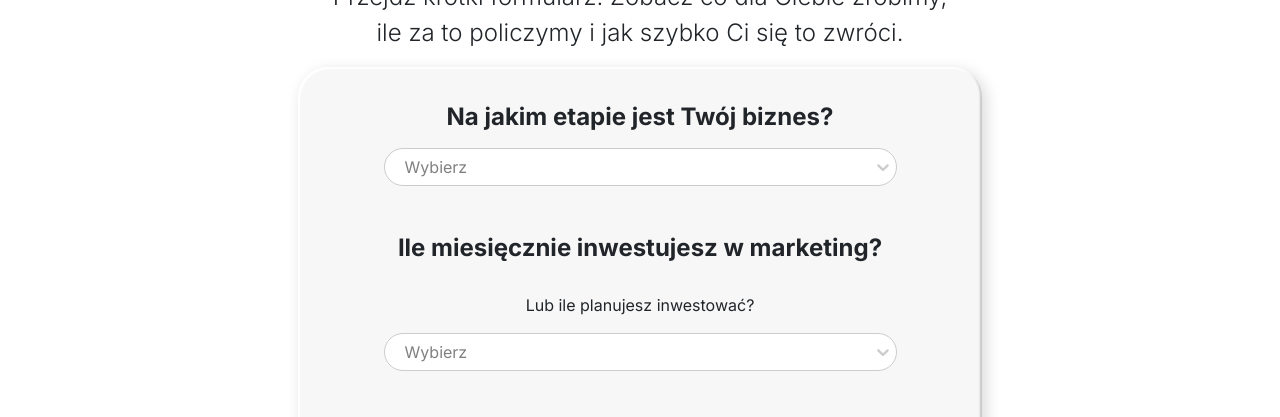
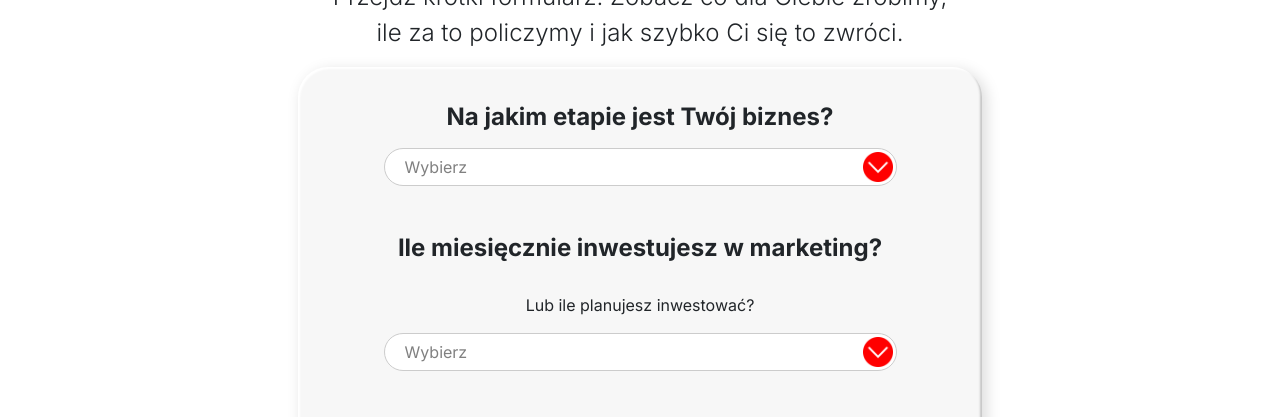
Before and after one commit to marketersi/marketersi.pl, a Next.js app: page /konsultacje in a window 1280 px wide. Both pictures are taken after a click on the button "Rozpocznij kalkulację". Shown: the part 421-838 px from the top of the page. Built offline with nearby package versions, Linux system fonts and the light colour scheme.

Commit message:
feat(consulting): cardtwo, component 2 select

```diff
--- a/src/components/organisms/cennik/CardTwo.tsx
+++ b/src/components/organisms/cennik/CardTwo.tsx
@@ -8,6 +8,9 @@ import Modal from "react-modal";
 
 const CardTwo = () => {
   const [currentComponent, setCurrentComponent] = useState(0);
+
+  const [selectedOption, setSelectedOption] = useState(null);
+  const [selectedOption2, setSelectedOption2] = useState(null);
 
   const options1 = [
     { value: "Chcę podnieść ceny", label: "Chcę podnieść ceny" },
@@ -56,6 +59,13 @@ const CardTwo = () => {
     );
   };
 
+  const handleSelectChange = (selectedOption) => {
+    setSelectedOption(selectedOption);
+  };
+  const handleSelectChange2 = (selectedOption) => {
+    setSelectedOption2(selectedOption);
+  };
+
   return (
     <>
       {currentComponent === 0 && (
@@ -69,6 +79,7 @@ const CardTwo = () => {
               placeholder="Wybierz"
               isSearchable={false}
               components={{ DropdownIndicator }}
+              onChange={handleSelectChange}
               styles={{
                 clearIndicator: (baseStyles, state) => ({
                   ...baseStyles,
@@ -83,6 +94,10 @@ const CardTwo = () => {
                   paddingLeft: "10px",
                   borderRadius: "20px",
                   paddingBlock: "3px",
+                  backgroundColor: selectedOption
+                    ? "#effeeb"
+                    : baseStyles.backgroundColor,
+                  outline: selectedOption ? "2px solid #effeeb" : "none",
                 }),
                 dropdownIndicator: (provided, state) => ({
                   ...provided,
@@ -100,6 +115,7 @@ const CardTwo = () => {
               placeholder="Wybierz"
               isSearchable={false}
               components={{ DropdownIndicator }}
+              onChange={handleSelectChange2}
               styles={{
                 clearIndicator: (baseStyles, state) => ({
                   ...baseStyles,
@@ -114,6 +130,10 @@ const CardTwo = () => {
                   paddingLeft: "10px",
                   borderRadius: "20px",
                   paddingBlock: "3px",
+                  backgroundColor: selectedOption2
+                    ? "#effeeb"
+                    : baseStyles.backgroundColor,
+                  outline: selectedOption2 ? "2px solid #effeeb" : "none",
                 }),
                 dropdownIndicator: (provided, state) => ({
                   ...provided,
@@ -148,18 +168,78 @@ const CardTwo = () => {
 export default CardTwo;
 
 // nested components/cards
+const ComponentOne = ({ setCurrentComponent }) => {
+  const [selectedOption, setSelectedOption] = useState(null);
+  const [selectedOption2, setSelectedOption2] = useState(null);
 
-const ComponentOne = ({ setCurrentComponent }) => {
+  const options1 = [
+    { value: "Chcę podnieść ceny", label: "Chcę podnieść ceny" },
+    { value: "Zdobyć więcej klientów", label: "Zdobyć więcej klientów" },
+    {
+      value: "Obniżyć koszty pozyskania klienta",
+      label: "Obniżyć koszty pozyskania klienta",
+    },
+    {
+      value: "Zwiększyć ilość rozmów handlowych",
+      label: "Zwiększyć ilość rozmów handlowych",
+    },
+  ];
+
+  const options2 = [
+    { value: "Chcę podnieść ceny", label: "Chcę podnieść ceny" },
+    { value: "Zdobyć więcej klientów", label: "Zdobyć więcej klientów" },
+    {
+      value: "Obniżyć koszty pozyskania klienta",
+      label: "Obniżyć koszty pozyskania klienta",
+    },
+    {
+      value: "Zwiększyć ilość rozmów handlowych",
+      label: "Zwiększyć ilość rozmów handlowych",
+    },
+  ];
+
+  const handleSelectChange = (selectedOption) => {
+    setSelectedOption(selectedOption);
+  };
+  const handleSelectChange2 = (selectedOption) => {
+    setSelectedOption2(selectedOption);
+  };
+
+  const DropdownIndicator = (props) => {
+    const { selectProps } = props;
+    const { value } = selectProps;
+
+    return (
+      <components.DropdownIndicator {...props}>
+        {value ? (
+          <Image
+            src={"/assets/images/strategiamarketingowa/dropdownok.png"}
+            alt="arrow"
+            width={30}
+            height={30}
+          />
+        ) : (
+          <Image
+            src={"/assets/images/strategiamarketingowa/dropdownarrow.png"}
+            alt="arrow"
+            width={30}
+            height={30}
+          />
+        )}
+      </components.DropdownIndicator>
+    );
+  };
   return (
     <>
       <div>
         <h2 className="card-heading mb-3">Na jakim etapie jest Twój biznes?</h2>
         <div style={{ textAlign: "left" }} className="select-input">
           <Select
-            options={[]}
+            options={options1}
             placeholder="Wybierz"
             isSearchable={false}
-            // components={}
+            components={{ DropdownIndicator }}
+            onChange={handleSelectChange}
             styles={{
               clearIndicator: (baseStyles, state) => ({
                 ...baseStyles,
@@ -174,6 +254,10 @@ const ComponentOne = ({ setCurrentComponent }) => {
                 paddingLeft: "10px",
                 borderRadius: "20px",
                 paddingBlock: "3px",
+                backgroundColor: selectedOption
+                  ? "#effeeb"
+                  : baseStyles.backgroundColor,
+                outline: selectedOption ? "2px solid #effeeb" : "none",
               }),
               dropdownIndicator: (provided, state) => ({
                 ...provided,
@@ -190,10 +274,11 @@ const ComponentOne = ({ setCurrentComponent }) => {
         <p>Lub ile planujesz inwestować?</p>
         <div style={{ textAlign: "left" }} className="select-input">
           <Select
-            options={[]}
+            options={options2}
             placeholder="Wybierz"
             isSearchable={false}
-            // components={{}}
+            components={{ DropdownIndicator }}
+            onChange={handleSelectChange2}
             styles={{
               clearIndicator: (baseStyles, state) => ({
                 ...baseStyles,
@@ -208,6 +293,10 @@ const ComponentOne = ({ setCurrentComponent }) => {
                 paddingLeft: "10px",
                 borderRadius: "20px",
                 paddingBlock: "3px",
+                backgroundColor: selectedOption2
+                  ? "#effeeb"
+                  : baseStyles.backgroundColor,
+                outline: selectedOption2 ? "2px solid #effeeb" : "none",
               }),
               dropdownIndicator: (provided, state) => ({
                 ...provided,
```
